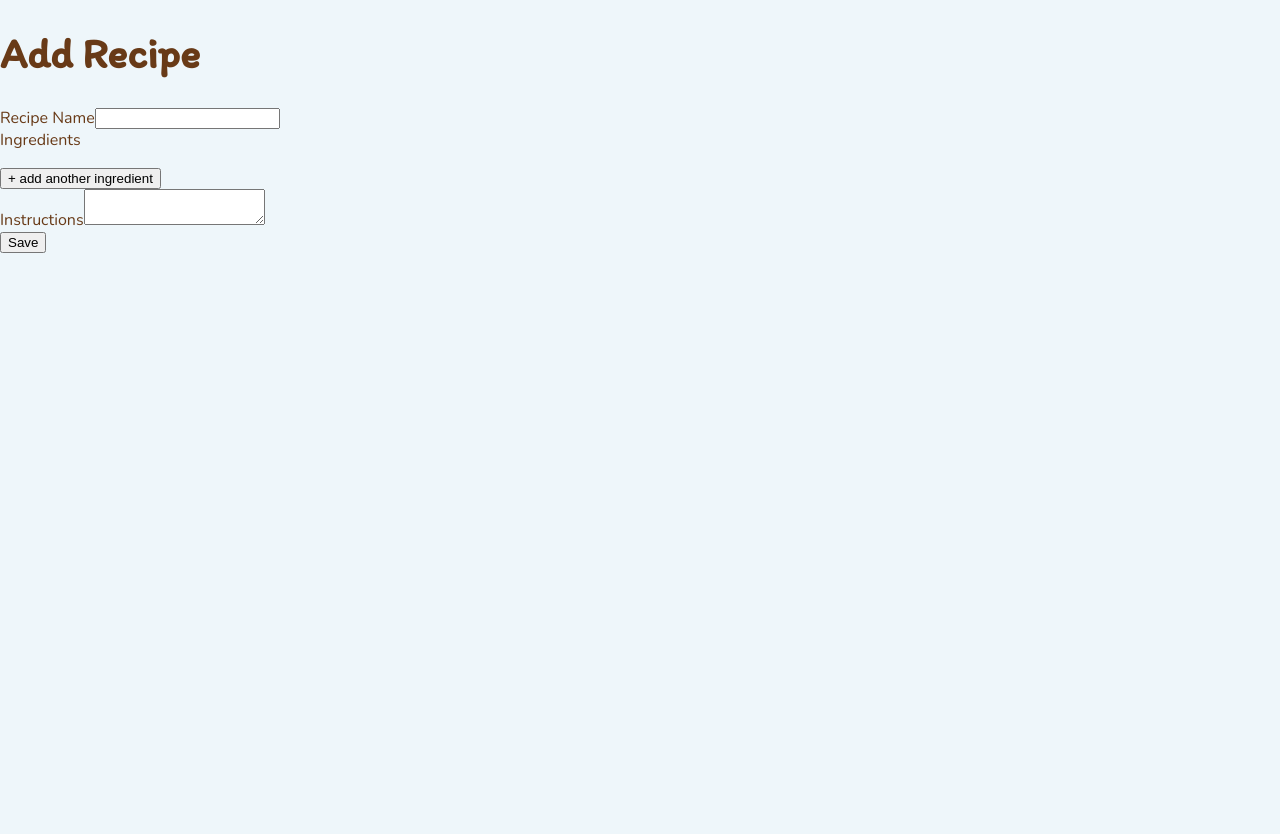
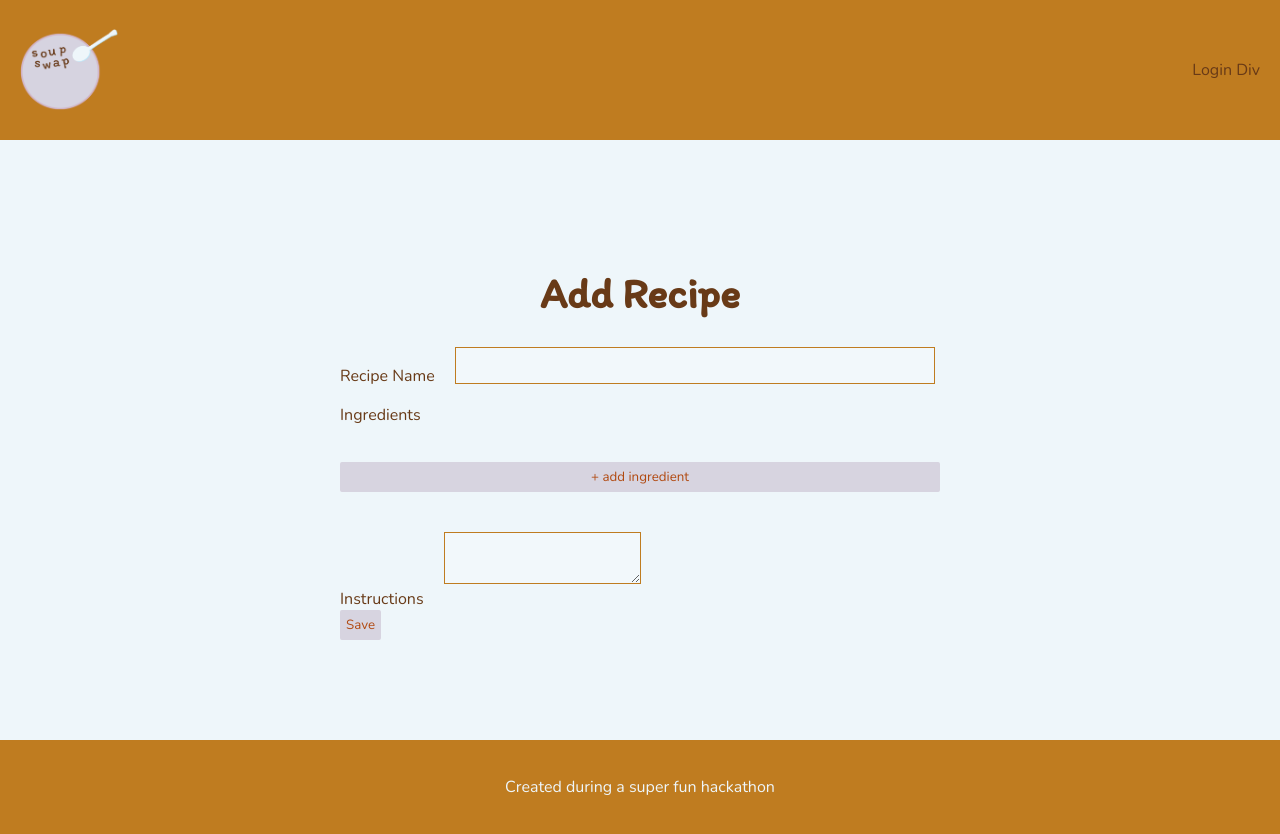
Before and after one commit to soup-swap/app, a Next.js app: page /recipes/new in a window 1280 px wide. Before the commit the page ends 800 px from the top, so only its background shows below. Built offline with nearby package versions, Linux system fonts and the light colour scheme.

Commit message:
so much styling! (#30)
Co-authored-by: Emily Baier <hello@emilybaier.com>

```diff
--- a/src/components/layout/Footer.tsx
+++ b/src/components/layout/Footer.tsx
@@ -1,8 +1,10 @@
+import styles from './footer.module.scss'
+
 
 export default function Footer() {
   return (
     <>
-      <footer className='main-footer'>
+      <footer className={styles.footer}>
         <p>Created during a super fun hackathon</p>
       </footer>
     </>
--- /dev/null
+++ b/src/components/layout/footer.module.scss
@@ -0,0 +1,12 @@
+@import "../../styles/variables.scss";
+
+.footer {
+    display: flex;
+    flex-flow: row nowrap;
+    align-items: center;
+    justify-content: center;
+    background-color: $curry;
+    min-height: 50px;
+    padding: 20px;
+    color: $offwhite;
+}
--- a/src/pages/_app.tsx
+++ b/src/pages/_app.tsx
@@ -1,20 +1,26 @@
 import '@/styles/globals.scss'
 import type { AppProps } from 'next/app'
+import Header from '../components/layout/Header'
+import Footer from '../components/layout/Footer'
 import { Itim, Nunito } from 'next/font/google';
-const itim = Itim({weight: "400", subsets: ['latin'] });
-const nunito = Nunito({subsets: ['latin'] })
+const itim = Itim({ weight: "400", subsets: ['latin'] });
+const nunito = Nunito({ subsets: ['latin'] })
 
 export default function App({ Component, pageProps }: AppProps) {
   return (
     <>
-    <style jsx global>{`
+      <style jsx global>{`
         :root {
           --itim-font: ${itim.style.fontFamily};
           --nunito-font: ${nunito.style.fontFamily};
         }
       `}
       </style>
-   <Component {...pageProps} />
-   </>
-      )
+      <Header />
+      <main>
+        <Component {...pageProps} />
+      </main>
+      <Footer />
+    </>
+  )
 }
--- a/src/pages/recipes/new.tsx
+++ b/src/pages/recipes/new.tsx
@@ -1,5 +1,8 @@
 import { Ingredient, UNIT_TEASPOON } from "@/lib/types";
 import { useForm, useFieldArray } from "react-hook-form";
+import Image from 'next/image'
+import XIcon from "../../assets/x-icon.png"
+import styles from "./newrecipe.module.scss"
 
 interface RecipeFormData {
   recipeName: string;
@@ -28,10 +31,10 @@ export default function CreateRecipePage() {
   const onSubmit = (values) => console.log(values);
 
   return (
-    <main>
+    <main className={styles.recipeMain}>
       <h1>Add Recipe</h1>
       <form onSubmit={handleSubmit(onSubmit)}>
-        <div>
+        <div className={styles.recipeName}>
           <label htmlFor="recipeName">Recipe Name</label>
           <input
             {...register("recipeName", {
@@ -39,6 +42,8 @@ export default function CreateRecipePage() {
             })}
           />
         </div>
+        <div className={styles.ingredientsList}>
+          <div>
             <label htmlFor="ingredientsList">Ingredients</label>
             <ul>
               {ingedientsFields.map((field, index) => (
@@ -47,13 +52,14 @@ export default function CreateRecipePage() {
                     <input
                       type="number"
                       placeholder="0"
+                      step="0.01"
                       {...register(`ingredients.${index}.quantity`)}
                     />
                   </div>
                   <div>
                     <input
                       type="text"
-                  placeholder={UNIT_TEASPOON}
+                      placeholder={`ex: ${UNIT_TEASPOON}`}
                       {...register(`ingredients.${index}.unit`)}
                     />
                   </div>
@@ -63,16 +69,22 @@ export default function CreateRecipePage() {
                       {...register(`ingredients.${index}.name`)}
                     />
                   </div>
-              <div>
-                <button onClick={() => removeIngredient(index)}>Remove</button>
-              </div>
+                  <button className={styles.removeIngredient} onClick={() => removeIngredient(index)}>
+                    <Image
+                      src={XIcon}
+                      alt="Remove"
+                      className={styles.xIcon}
+                    />
+                  </button>
                 </li>
               ))}
             </ul>
-        <button onClick={handleAddNewIngredient}>
-          + add another ingredient
+          </div>
+          <button className={styles.addIngredient} onClick={handleAddNewIngredient}>
+            + add ingredient
           </button>
-        <div>
+        </div>
+        <div className={styles.instructions}>
           <label htmlFor="instructions">Instructions</label>
           <textarea
             {...register("instructions", {
--- /dev/null
+++ b/src/pages/recipes/newrecipe.module.scss
@@ -0,0 +1,70 @@
+@import "../../styles/variables.scss";
+
+.recipeMain {
+    display: flex;
+    flex-flow: column nowrap;
+    align-items: center;
+    justify-content: center;
+    margin: 0 auto;
+    min-height: 75vh;
+    background-color: $offwhite;
+    form {
+        width: 600px;
+    }
+    input,
+    textarea {
+        padding: 10px;
+        margin-left: 10px;
+        margin-right: 5px;
+        background-color: $lighteroffwhite;
+        border: 1px solid $curry;
+        margin-bottom: 20px;
+    }
+    label {
+        margin-right: 10px;
+    }
+
+    ul {
+        list-style: none;
+        li {
+            display: flex;
+            flex-flow: row nowrap;
+        }
+    }
+    .recipeName {
+        display: flex;
+        flex-flow: row nowrap;
+        align-items: center;
+        justify-content: center;
+        white-space: nowrap;
+        input {
+            width: 100%;
+        }
+    }
+    .ingredientsList {
+        display: flex;
+        margin-bottom: 20px;
+        flex-flow: column nowrap;
+        button {
+            justify-self: left;
+        }
+    }
+    .addIngredient {
+        margin-top: 20px;
+        margin-bottom: 20px;
+    }
+
+    .removeIngredient {
+        background-color: transparent;
+        border: none;
+        cursor: pointer;
+        .xIcon {
+            width: 20px;
+            height: auto;
+        }
+    }
+
+    .instructions {
+        margin-top: 20px;
+    }
+}
--- a/src/styles/globals.scss
+++ b/src/styles/globals.scss
@@ -2,7 +2,7 @@
 
 body {
   margin: 0;
-  background-color: $offwhite;
+  background-color: $curry;
   color: $brown;
   font-family: "Nunito", sans-serif;
   h1 {
@@ -12,13 +12,15 @@ body {
   font-size: 16px;
 }
 
-footer {
-  display: flex;
-  flex-flow: row nowrap;
-  align-items: center;
-  justify-content: center;
-  background-color: $curry;
-  min-height: 50px;
-  padding: 20px;
-  color: $offwhite;
+button {
+  font-family: "Nunito", sans-serif;
+  background-color: $lavender;
+  color: $rust;
+  border: none;
+  padding: 6px;
+  border-radius: 2px;
+  cursor: pointer;
+  &:hover {
+    background-color: $pink;
+  }
 }
--- a/src/styles/variables.scss
+++ b/src/styles/variables.scss
@@ -1,7 +1,8 @@
 // font colors
 $offwhite: #eef6fa;
+$lighteroffwhite: #f2f8fb;
 $curry: #bf7c20;
-$brown: #683A17;
+$brown: #683a17;
 $lavender: #d7d4e0;
 $pink: #d2b5c7;
 $rust: #b14910;
```
Also changed, not shown: src/pages/index.tsx (+9 -28 lines), src/styles/homepage.module.scss (added, +11 -0 lines), src/assets/x-icon.png (added). Lines whose indentation alone changed are shown as unchanged.
